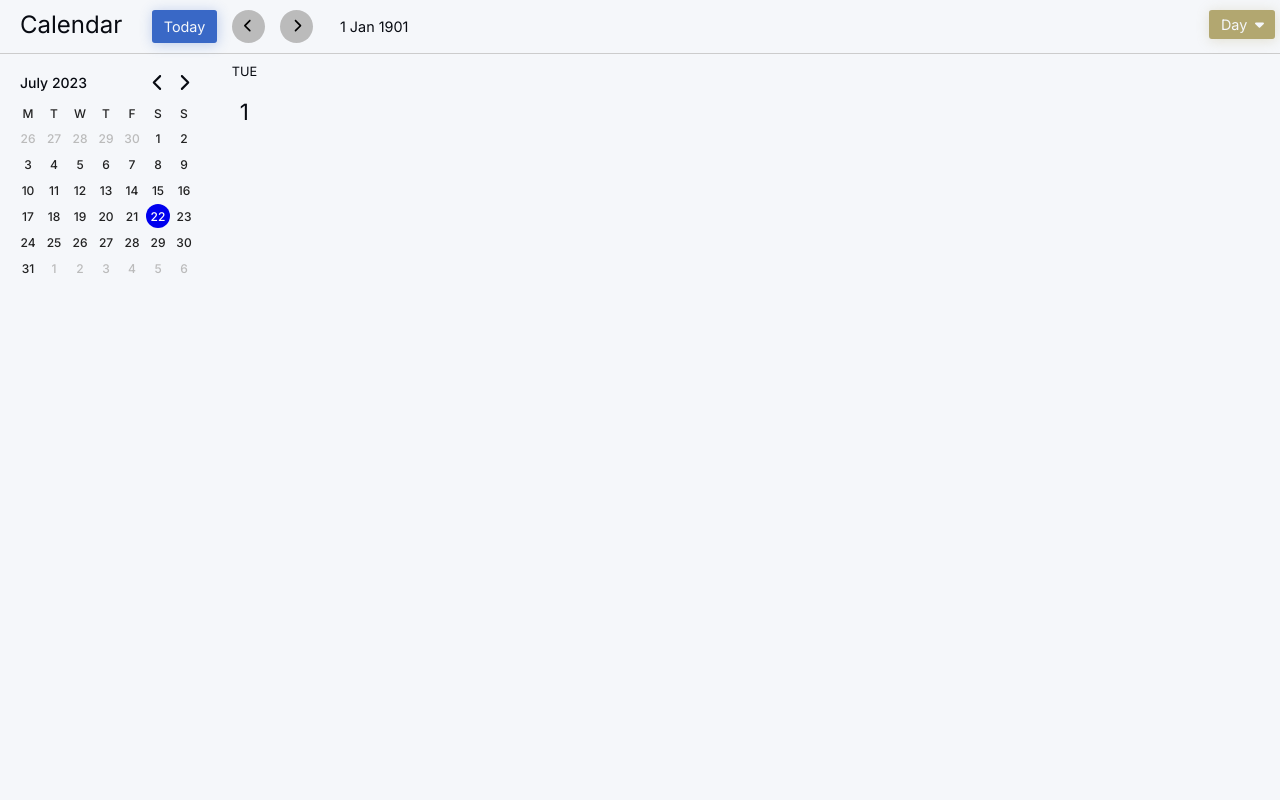
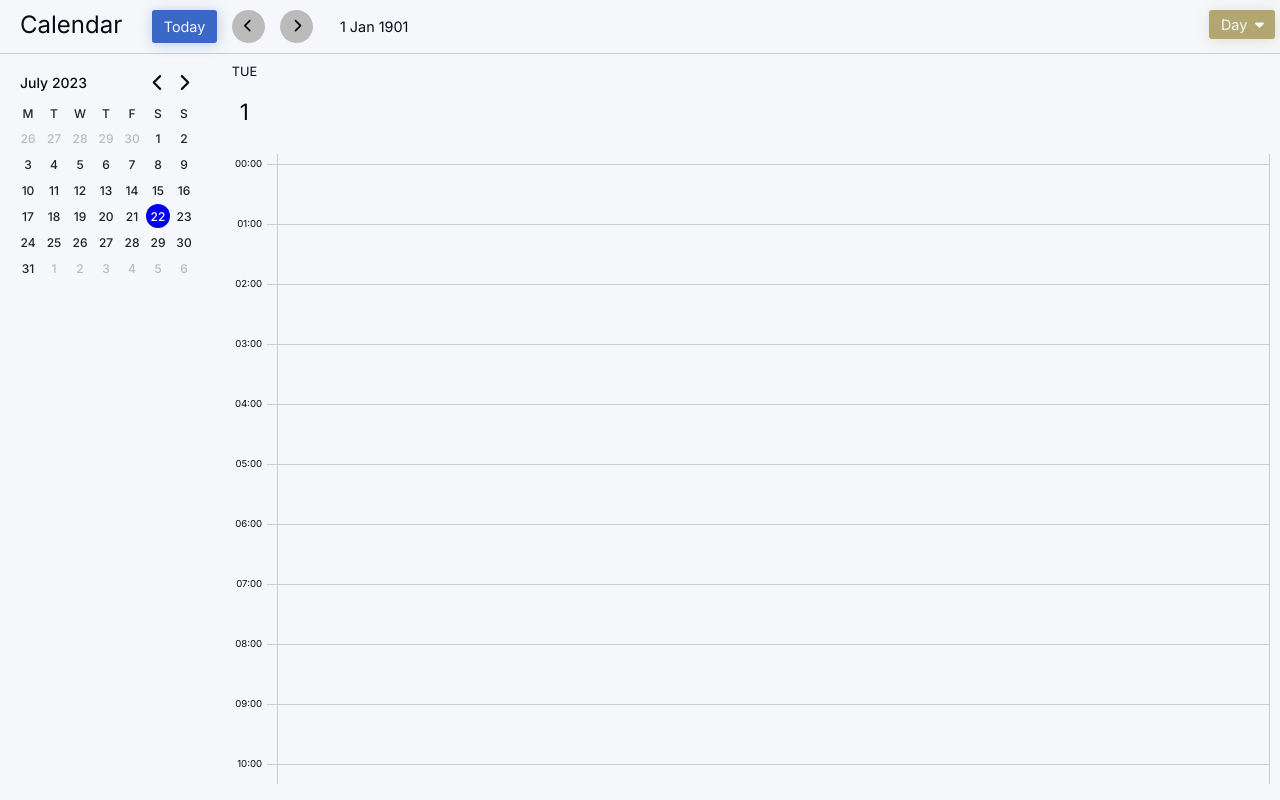
Before and after one commit to srayner/next-calendar, a Next.js app: page /1/1/1/day in a window 1280 px wide. Built offline with nearby package versions, Linux system fonts and the light colour scheme.

Commit message:
added hours to day view

```diff
--- /dev/null
+++ b/app/[year]/[month]/[day]/day/days.module.css
@@ -0,0 +1,60 @@
+.dayView {
+    width: 100%;
+}
+
+.hours {
+    display: flex;
+    flex-direction: column;
+    height: calc(100vh - 170px);
+    overflow: auto;
+    margin-top: 20px;
+}
+
+.row, .topRow {
+    width: 100%;
+    display: flex;
+}
+
+.hour {
+    height: var(--hourRowHeight);
+    text-align: right;
+    font-size: .6em;
+    position: relative;
+    top: -6px;
+    flex: 0 0 40px;
+    margin-right: 5px;
+}
+
+.topRow .hour {
+    height: 10px;
+}
+
+.hourLine {
+    box-sizing: border-box;
+    height: var(--hourRowHeight);
+    border: none;
+    border-top: 1px solid #ccc;
+    flex: 0 0 10px;
+}
+
+.topRow .hourLine {
+    border: none;
+    height: 10px;
+}
+
+.hourContainer {
+    box-sizing: border-box;
+    height: var(--hourRowHeight);
+    border: 1px solid #ccc;
+    border-bottom: none;
+    flex: 1;
+}
+
+.topRow .hourContainer {
+    border-top: none;
+    height: 10px;
+}
+
+.hours .row:last-child .hourContainer {
+    border-bottom: 1px solid #ccc;
+}
--- a/app/[year]/[month]/[day]/day/page.js
+++ b/app/[year]/[month]/[day]/day/page.js
@@ -1,14 +1,37 @@
 'use client'
 
 import WeekDays from '../../../../components/week-days/WeekDays';
+import styles from './days.module.css';
 
 const DayPage = (props) => {
 
     const { year, month, day } = props.params;
     const currentDate = new Date(year, month - 1, day);
 
+    const hours = [];
+    for (let i = 0; i < 24; i++) {
+        hours.push(i.toString().padStart(2, '0') + ':00');
+    }
+
     return (
-        <WeekDays date={currentDate} singleDay/>
+        <div className={styles.dayView}>
+            <WeekDays date={currentDate} singleDay/>
+            <div className={styles.hours}>
+                <div className={styles.topRow} key="-1">
+                    <div className={styles.hour}></div>
+                    <div className={styles.hourLine}></div>
+                    <div className={styles.hourContainer}></div>
+                </div>
+
+                {hours.map((hour, index) => (
+                    <div className={styles.row} key={index}>
+                        <div className={styles.hour}>{hour}</div>
+                        <div className={styles.hourLine}></div>
+                        <div className={styles.hourContainer}></div>
+                    </div>
+                ))}
+            </div>
+        </div>
     );
 
   }
--- a/app/globals.css
+++ b/app/globals.css
@@ -29,6 +29,7 @@
   --secondary: var(--secondary--light);
   color-scheme: light;
 
+  --hourRowHeight: 60px;
 }
 
 @media (prefers-color-scheme: dark) {
```
